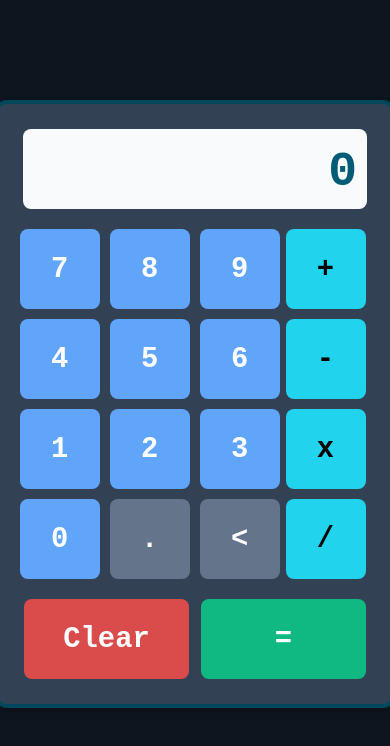
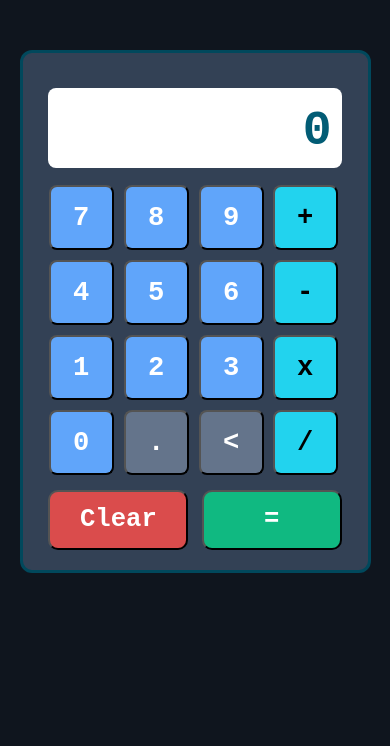
Before and after one commit to mluc404/calculator, a plain HTML site: page index.html in a window 390 px wide. Drawn offline with Linux system fonts and the light colour scheme.

Commit message:
style: make sure design is responsive
- Immplemented flexbox properly
- Used media query to ensure mobile responsiveness

```diff
--- a/index.html
+++ b/index.html
@@ -8,15 +8,12 @@
     <script src="script.js" defer></script>
   </head>
   <body>
-    <!-- <h1>Calculator</h1> -->
     <div id="overallDiv">
-      <!-- Display -->
       <div id="resultBox">
         <p id="resultText">0</p>
       </div>
 
-      <div id="belowDisplay">
-        <!-- Number Buttons -->
+      <div id="fourByFour">
         <div id="allNumbers" class="container">
           <button class="number" id="7">7</button>
           <button class="number" id="8">8</button>
@@ -42,12 +39,12 @@
           <button class="operator" id="multiply">x</button>
           <button class="operator" id="divide">/</button>
         </div>
+      </div>
 
-        <!-- Other buttons -->
-        <div id="allOtherButons" class="container">
-          <button id="clear">Clear</button>
-          <button id="equal">=</button>
-        </div>
+      <!-- Other buttons -->
+      <div id="allOtherButtons">
+        <button id="clear">Clear</button>
+        <button id="equal">=</button>
       </div>
     </div>
   </body>
--- a/style.css
+++ b/style.css
@@ -1,85 +1,115 @@
 /* Reset & Base Styles */
 * {
   font-family: "Courier New", Courier, monospace;
+  font-weight: 600;
   box-sizing: border-box;
   margin: 0;
   padding: 0;
 }
 
 body {
-  display: flex;
+  width: 90%;
+  max-width: 400px;
+  min-width: 400px;
+  /* margin: auto; */
+  /* display: flex;
   flex-wrap: wrap;
   justify-content: center;
-  align-items: center;
+  align-items: center; */
   /* height: 100vh; */
-  background-color: #0f151e; /* Dark theme background */
-  margin-top: 100px;
+  background-color: #0f151e;
+  /* margin-top: 100px; */
+  margin: 100px auto;
 }
 
-h1 {
+@media (width <= 500px) {
+  body {
+    margin: 50px auto;
+    min-width: 300px;
+  }
+}
+/* h1 {
   width: 100%;
   text-align: center;
   color: white;
   margin-bottom: 15px;
   font-size: 3em;
-}
+} */
+
+/* ============================= */
+/* ============================= */
+/* ============================= */
 
 /* Calculator Container */
 #overallDiv {
-  width: 400px;
-  min-width: 400px;
-  min-height: 600px;
+  /* width: 90%;
+  margin: auto; */
+  /* width: 400px; */
+  /* max-width: 90%; */
+  /* min-width: 400px; */
+
+  /* width: 90%; */
+  /* max-width: 400px;
+  min-width: 300px; */
+  /* min-height: 600px; */
+  /* width: 90%; */
   height: auto;
+  background-color: #334155;
+  /* padding: 15px; */
+  /* box-shadow: 0 4px 10px rgba(0, 0, 0, 0.2); */
+
+  border: #01485c solid 3px;
   border-radius: 12px;
-  background-color: #334155; /* Dark gray-blue */
-  padding: 15px;
-  box-shadow: 0 4px 10px rgba(0, 0, 0, 0.2);
-  border: #01485c solid 4px;
+  display: flex;
+  flex-wrap: wrap;
+  justify-content: center;
+  align-content: flex-start;
+  /* gap: 10px; */
+}
 
-  /* display: flex;
-  flex-wrap: wrap;
-  justify-content: center; */
-
+#overallDiv-2 {
   display: flex;
   flex-direction: column; /* Ensures elements are stacked */
   align-items: center; /* Centers elements horizontally */
   justify-content: flex-start; /* Expands from the top down */
 }
 
-/* Below Display */
-#belowDisplay {
-  width: 100%;
-  display: flex;
-  flex-wrap: wrap;
-  justify-content: center;
-  align-items: center;
-  margin: 0;
-  padding: 0;
-}
-
-/* Display Box */
+/* Result Box */
 #resultBox {
   /* Expand to fit #resultText */
-  width: 95%;
   min-height: 80px;
-  border-radius: 8px;
   background-color: #f8fafc;
   display: flex;
   justify-content: flex-end;
-  align-items: flex-end; /* Align text at the bottom */
+  align-items: flex-end;
   padding: 10px;
   font-size: 3em;
   font-weight: bold;
   color: #025c75;
-  overflow: hidden; /* Prevents overflow */
+
+  border-radius: 8px;
+  background-color: white;
+  width: 85%;
+  margin: 10% 0 5% 0;
+}
+
+#resultBox-2 {
+  overflow: hidden;
   word-wrap: break-word; /* Allows text wrapping */
   word-break: break-word; /* Breaks long words */
   flex-direction: column; /* Stack numbers vertically */
-  margin: 10px 0;
+}
+
+/* Below Display */
+
+#fourByFour {
+  width: 90%;
+  display: flex;
+  flex-wrap: wrap;
+  justify-content: center;
 }
 
 #resultText {
-  /* Prevents text from overflowing */
   width: 100%;
   display: block;
   text-align: right;
@@ -87,16 +117,80 @@ h1 {
   word-break: break-word;
 }
 
+#allNumbers {
+  width: 75%;
+  display: flex;
+  flex-wrap: wrap;
+  justify-content: center;
+  align-items: flex-start;
+  gap: 10px;
+}
+
+#fourOperators {
+  width: 25%;
+  display: flex;
+  flex-wrap: wrap;
+  justify-content: flex-start;
+  /* justify-content: flex-end; */
+  align-items: flex-start;
+  gap: 10px;
+}
+
+#fourByFour button {
+  width: 70px;
+  height: 70px;
+  font-size: 1.8rem;
+
+  border-radius: 8px;
+}
+
+@media (width <= 500px) {
+  #fourByFour button {
+    width: 65px;
+    height: 65px;
+    font-size: 1.7rem;
+  }
+}
+
+#allOtherButtons {
+  width: 85%;
+  display: flex;
+  justify-content: space-between;
+  margin: 15px 0 20px 0;
+}
+
+#allOtherButtons button {
+  width: 160px;
+  height: 60px;
+  font-size: 1.6rem;
+
+  border-radius: 10px;
+}
+
+@media (width <= 500px) {
+  #allOtherButtons button {
+    width: 140px;
+    height: 60px;
+    font-size: 1.6rem;
+
+    border-radius: 10px;
+  }
+}
+
 /* Button Layout */
+/*
 .container {
   display: flex;
   justify-content: center;
   flex-wrap: wrap;
   gap: 5px;
-}
+} */
 
 /* Buttons */
-button {
+
+/* transition: all 0.2s ease-in-out; */
+
+/* button {
   width: 80px;
   height: 80px;
   border: none;
@@ -104,12 +198,11 @@ button {
   font-size: 1.8em;
   font-weight: bold;
   cursor: pointer;
-  /* transition: all 0.2s ease-in-out; */
-}
+} */
 
 button:active {
-  transform: scale(2);
-  transition: transform 1s ease-in-out;
+  /* transform: scale(1.03);
+  transition: transform 0.05s ease-in-out; */
 
   animation: flash 0.2s ease-in-out;
 }
@@ -126,8 +219,9 @@ button:active {
 }
 
 /* Number Buttons */
+
 .number {
-  background-color: #60a5fa; /* Blue */
+  background-color: #60a5fa;
   color: white;
 }
 
@@ -136,6 +230,7 @@ button:active {
 }
 
 /* Operator Buttons */
+
 .operator {
   background-color: #22d3ee;
   color: black;
@@ -146,6 +241,7 @@ button:active {
 }
 
 /* Equal & Clear Buttons */
+
 #equal {
   background-color: #10b981;
   color: white;
@@ -167,37 +263,14 @@ button:active {
 }
 
 /* Special Buttons */
+
 #decimal,
 #backspace {
-  background-color: #64748b; /* Gray */
+  background-color: #64748b;
   color: white;
 }
 
 #decimal:hover,
 #backspace:hover {
-  background-color: #475569; /* Darker gray */
+  background-color: #475569;
 }
-
-/* Number and Operator Containers */
-#allNumbers {
-  width: 75%;
-  display: flex;
-  flex-wrap: wrap;
-  justify-content: center;
-  gap: 10px;
-}
-
-#fourOperators {
-  width: 25%;
-  display: flex;
-  flex-direction: column;
-  gap: 10px;
-  margin: 10px 0;
-}
-
-#allOtherButons {
-  width: 100%;
-  display: flex;
-  justify-content: space-between;
-  margin: 10px;
-}
```
